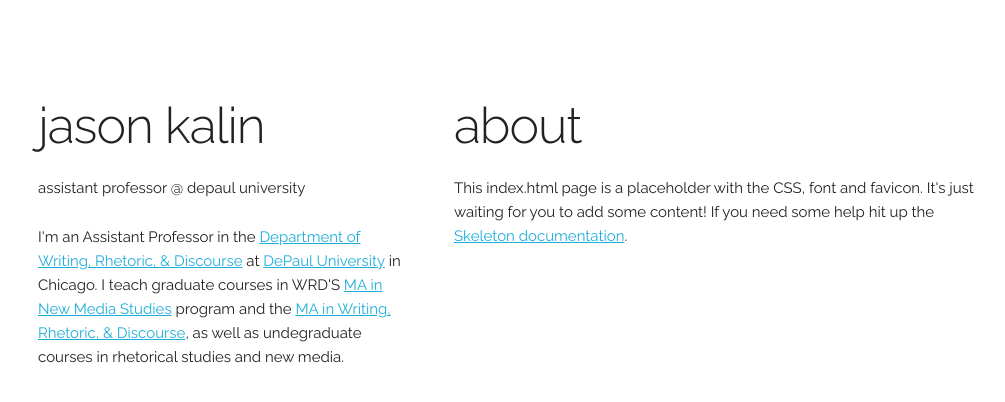
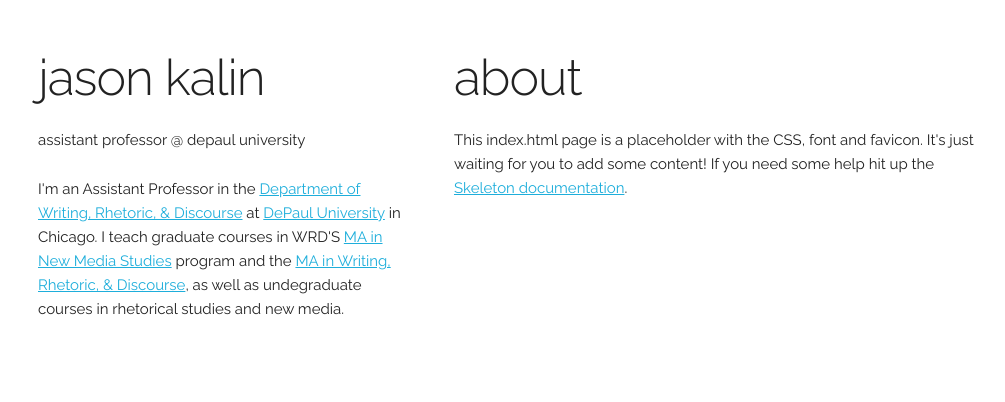
Before and after one commit to jkalin/jkalin.github.io, a plain HTML site: page index.html in a window 1280 px wide. Shown: the whole page, without its empty margins (122-1127 px from the left). Drawn offline with Linux system fonts and the light colour scheme.

Commit message:
update top margin

```diff
--- a/index.html
+++ b/index.html
@@ -33,12 +33,12 @@
   –––––––––––––––––––––––––––––––––––––––––––––––––– -->
   <div class="container">
     <div class="row">
-      <div class="five columns" style="margin-top: 10%">
+      <div class="five columns" style="margin-top: 5%">
            <h1>jason kalin</h1>
         <p>assistant professor @ depaul university</p>
         <p>I'm an Assistant Professor in the <a href="http://las.depaul.edu/departments/writing-rhetoric-and-discourse/Pages/default.aspx">Department of Writing, Rhetoric, & Discourse</a> at <a href="http://www.depaul.edu/Pages/default.aspx">DePaul University</a> in Chicago. I teach graduate courses in WRD'S <a href="http://las.depaul.edu/departments/new-media-studies/Pages/default.aspx">MA in New Media Studies</a> program and the <a href="http://las.depaul.edu/departments/writing-rhetoric-and-discourse/graduate/writing-rhetoric-and-discourse-ma/Pages/default.aspx">MA in Writing, Rhetoric, & Discourse</a>, as well as undegraduate courses in rhetorical studies and new media.</p>
       </div>
-      <div class="seven columns" style="margin-top: 10%">
+      <div class="seven columns" style="margin-top: 5%">
         <h1>about</h1>
         <p>This index.html page is a placeholder with the CSS, font and favicon. It's just waiting for you to add some content! If you need some help hit up the <a href="http://www.getskeleton.com">Skeleton documentation</a>.</p>
       </div>
```
